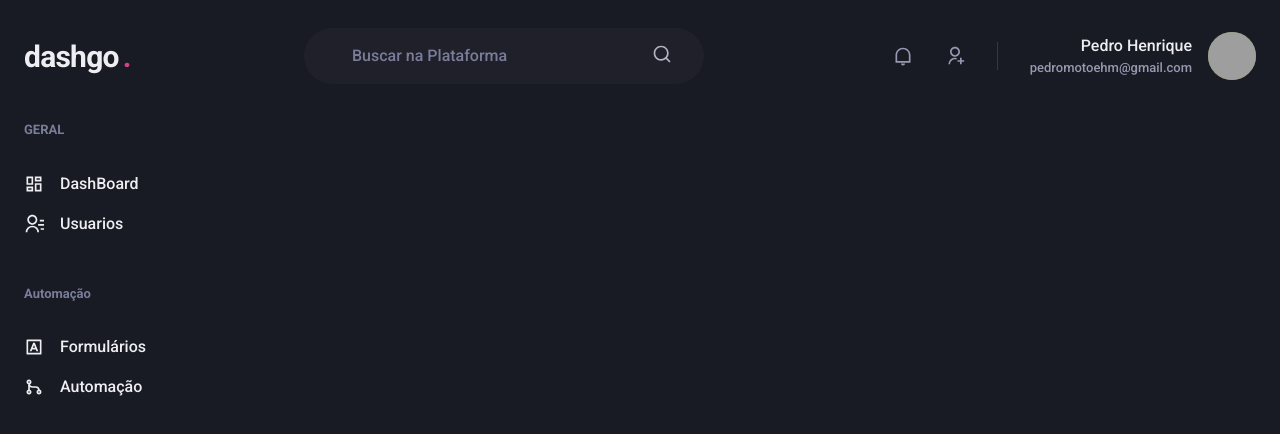
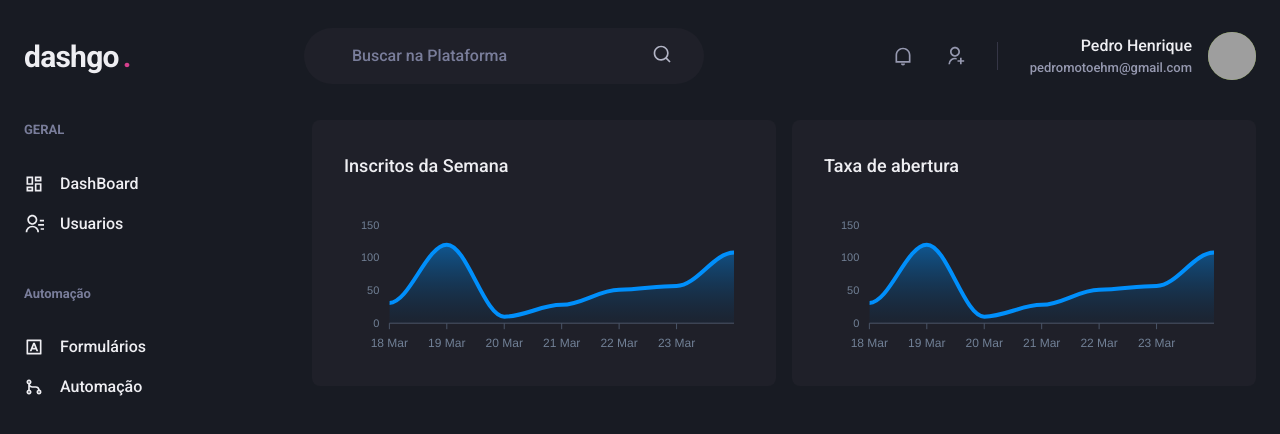
Before and after one commit to pedrokpdo/dashgoo, a Next.js app: page /dashboard in a window 1280 px wide. Shown: the top 434 px of the page. Built offline with nearby package versions, Linux system fonts and the light colour scheme; grey boxes are pictures that could not be loaded.

Commit message:
pagina Dashboard

```diff
--- a/package.json
+++ b/package.json
@@ -13,9 +13,11 @@
     "@chakra-ui/react": "^1.8.7",
     "@emotion/react": "^11.8.2",
     "@emotion/styled": "^11.8.1",
+    "apexcharts": "^3.35.0",
     "framer-motion": "^6.2.8",
     "next": "12.1.4",
     "react": "18.0.0",
+    "react-apexcharts": "^1.4.0",
     "react-dom": "18.0.0",
     "react-icons": "^4.3.1"
   },
--- a/src/pages/dashboard.tsx
+++ b/src/pages/dashboard.tsx
@@ -1,6 +1,64 @@
-import { Flex } from "@chakra-ui/react";
+import { Text, Box, Flex, SimpleGrid, theme } from "@chakra-ui/react";
+import dynamic from 'next/dynamic'
 import { Header } from "../components/Header";
 import { Sidebar } from "../components/Sidebar";
+
+const Chart = dynamic(() => import('react-apexcharts'), {
+    ssr: false,
+})
+
+const options = {
+    chart: {
+        toolbar: {
+            show: false,
+        },
+        zoom: {
+            enabled: false,
+        },
+        foreColor: theme.colors.gray[500],
+    },
+    grid: {
+        show: false,
+    },
+    dataLabels: {
+        enabled: false,
+    },
+    tooltip: {
+        enabled:false,
+    },
+    xaxis: {
+        type: 'datetime',
+        axisBorder: {
+            color: theme.colors.gray[600]
+        },
+        axisTicks: {
+            color: theme.colors.gray[600]
+        },
+        categories: [
+            '2021-03-18T00:00:00.000Z',
+            '2021-03-19T00:00:00.000Z',
+            '2021-03-20T00:00:00.000Z',
+            '2021-03-21T00:00:00.000Z',
+            '2021-03-22T00:00:00.000Z',
+            '2021-03-23T00:00:00.000Z',
+            '2021-03-24T00:00:00.000Z',
+        ]
+    },
+    fill: {
+        opacity: 0.3,
+        type: 'gradient',
+        gradient:{
+            shade: 'dark',
+            opacityFrom: 0.7,
+            opacityTo: 0.3
+        }
+    }
+
+}as const
+
+const series = [
+    { name: 'series1', data: [31, 120, 10, 28, 51, 57, 108 ] }
+]
 
 export default function Dashboard () {
     return (
@@ -8,6 +66,26 @@
            <Header />
             <Flex w='100%' my='6' maxWidth={1480} mx='auto' px='6'>
                 <Sidebar/>
+                <SimpleGrid flex='1' gap='4' minChildWidth='320px' alignItems='flex-start'>
+                    <Box
+                        p='8'
+                        bg='gray.800'
+                        borderRadius={8}
+                        pb='4'
+                    >
+                        <Text fontSize='lg' mb='4'>Inscritos da Semana</Text>
+                        <Chart type="area" height={160} options={options} series={series}/>
+                    </Box>
+                    <Box
+                        p='8'
+                        bg='gray.800'
+                        borderRadius={8}
+                        pb='4'
+                    >
+                        <Text fontSize='lg' mb='4'>Taxa de abertura</Text>
+                        <Chart type="area" height={160} options={options} series={series}/>
+                    </Box>
+                </SimpleGrid>
             </Flex>
        </Flex>
     )
```
Also changed, not shown: 1 other file (tests, documents, lock files or other folders).
